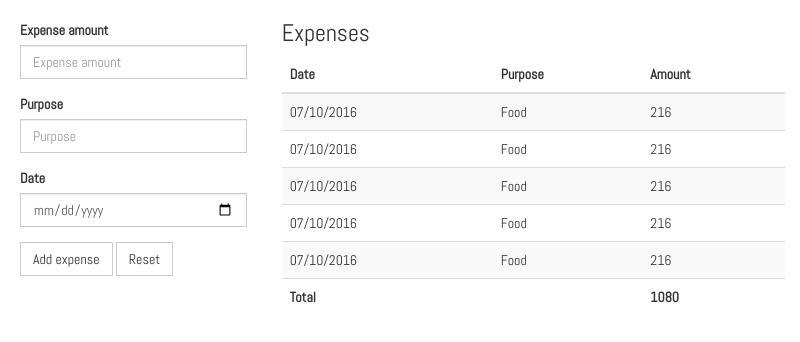
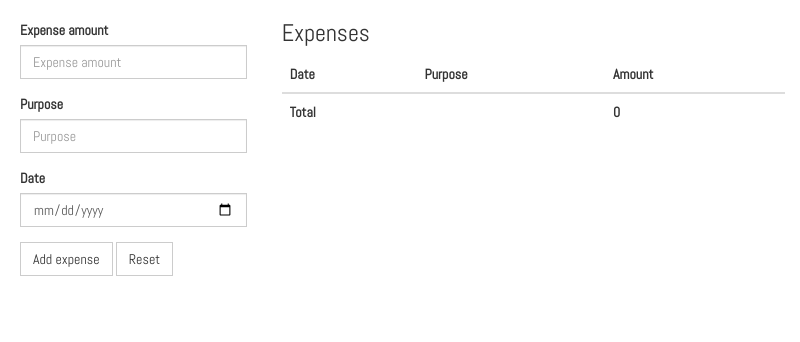
Before and after one commit to hsleonis/expenser, an Electron app: page windows/main/index.html in a window 800 px wide. Drawn offline with Linux system fonts and the light colour scheme.

Commit message:
Angular added

```diff
--- a/package.json
+++ b/package.json
@@ -18,5 +18,8 @@
   "license": "ISC",
   "devDependencies": {
     "electron": "^1.4.1"
+  },
+  "dependencies": {
+    "mongoose": "^4.6.4"
   }
 }
--- a/res/js/renderer.js
+++ b/res/js/renderer.js
@@ -6,6 +6,8 @@
     var modules = [
         'lokijs'
     ];
+    var db = null;
+    var expense = null;
 
     var app = angular.module('expenser', modules).run(function ($templateCache, $http) {
         $http.get('index.html', {
@@ -13,13 +15,28 @@
         });
     });
 
+    // Main Controller
+    app.controller('mainController', ['$scope', 'Loki', function ($scope, Loki) {
+        db = new Loki('./app.db',{
+            autosave: true,
+            autosaveInterval: 500,
+            autoload: true
+        });
+        db.loadDatabase();
+        console.log(db.listCollections());
+
+        expense = db.getCollection('expense');
+        if(expense === null) {
+            expense = db.addCollection('expense', {
+                indices: ['date', 'purpose', 'amount']
+            });
+            console.log(expense);
+        }
+
+    }]);
+
     // Input Controller
     app.controller('inputController', ['$scope', 'Loki', function ($scope, Loki) {
-        var db = new Loki('./app.db');
-        var expense = db.addCollection('expense', {
-            indices: ['date','purpose','amount']
-        });
-
         $scope.addExpense = function () {
             var data = {
                 'date': $scope.input_date,
@@ -27,8 +44,13 @@
                 'amount': $scope.input_amount
             };
             expense.insert(data);
-            console.log(expense);
+            console.log(expense); // output
         };
+    }]);
+
+    // Output Controller
+    app.controller('outputController', ['$scope', 'Loki', function ($scope, Loki) {
+        $scope.expenses = expense.data;
     }])
 
 })(window.angular);
--- a/windows/main/index.html
+++ b/windows/main/index.html
@@ -10,7 +10,7 @@
     <link href="https://fonts.googleapis.com/css?family=Abel" rel="stylesheet">
     <link href="../../res/css/style.css" rel="stylesheet" type="text/css" />
   </head>
-  <body ng-app="expenser">
+  <body ng-app="expenser" ng-controller="mainController">
 
     <section id="main_content" class="container-fluid">
       <div class="row">
@@ -36,7 +36,7 @@
         <!-- / Input -->
 
         <!-- Ouput -->
-        <div class="output_col col-xs-8">
+        <div class="output_col col-xs-8" ng-controller="outputController">
           <h3>Expenses</h3>
           <div class="table-responsive">
             <table class="table table-striped table-hover">
@@ -47,38 +47,18 @@
                   <th>Amount</th>
                 </tr>
               </thead>
-              <tbody>
-                <tr>
-                  <td>07/10/2016</td>
-                  <td>Food</td>
-                  <td>216</td>
-                </tr>
-                <tr>
-                  <td>07/10/2016</td>
-                  <td>Food</td>
-                  <td>216</td>
-                </tr>
-                <tr>
-                  <td>07/10/2016</td>
-                  <td>Food</td>
-                  <td>216</td>
-                </tr>
-                <tr>
-                  <td>07/10/2016</td>
-                  <td>Food</td>
-                  <td>216</td>
-                </tr>
-                <tr>
-                  <td>07/10/2016</td>
-                  <td>Food</td>
-                  <td>216</td>
+              <tbody ng-init="total=0">
+                <tr ng-repeat="item in expenses">
+                  <td>{{item.date.toLocaleDateString()}}</td>
+                  <td>{{item.purpose}}</td>
+                  <td ng-init="$parent.total=$parent.total+item.amount">{{item.amount}}</td>
                 </tr>
               </tbody>
               <tfoot>
                 <tr>
                   <th>Total</th>
                   <th></th>
-                  <th>1080</th>
+                  <th>{{total}}</th>
                 </tr>
               </tfoot>
             </table>
```
Also changed, not shown: 1 other file.
